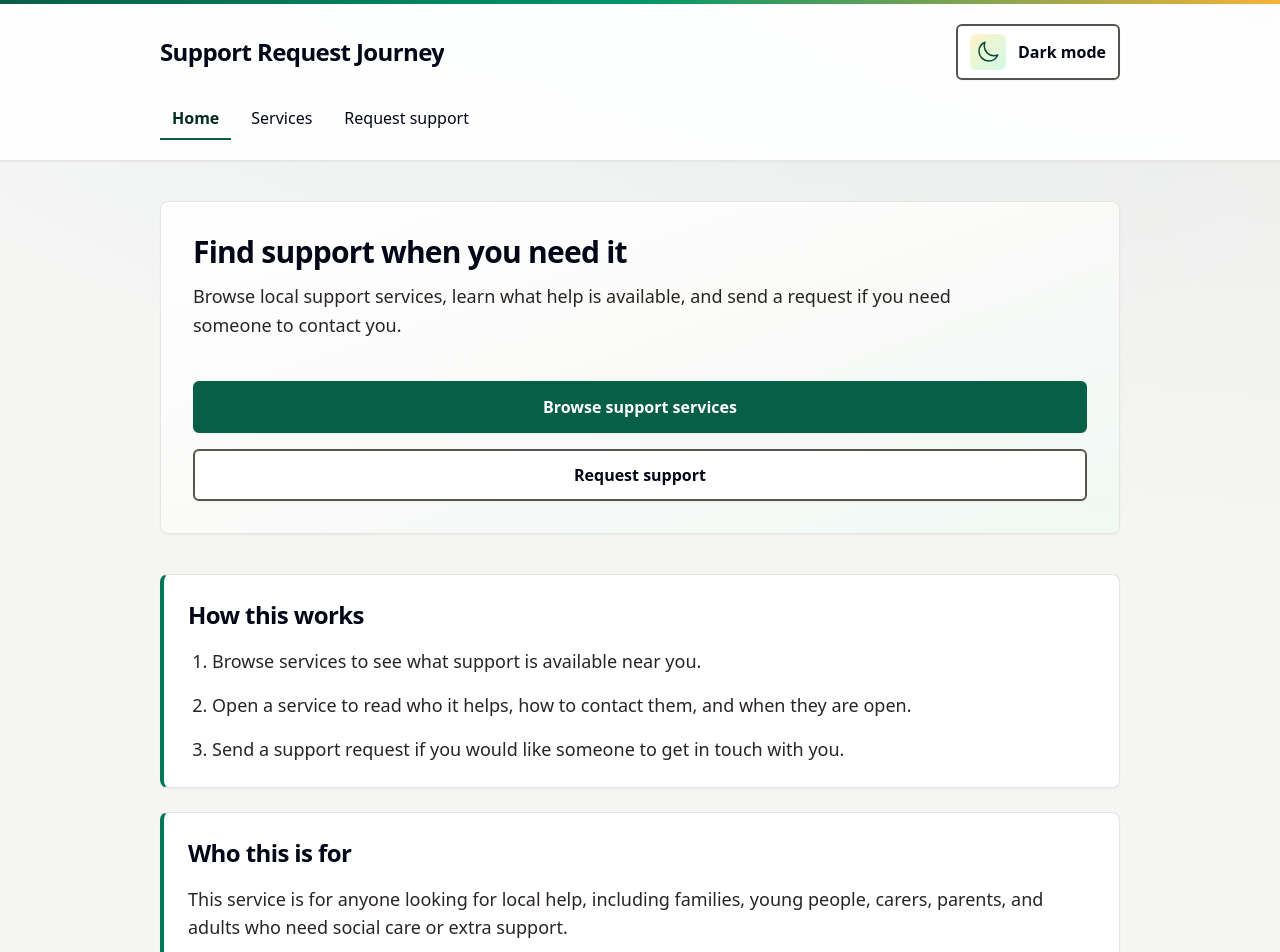
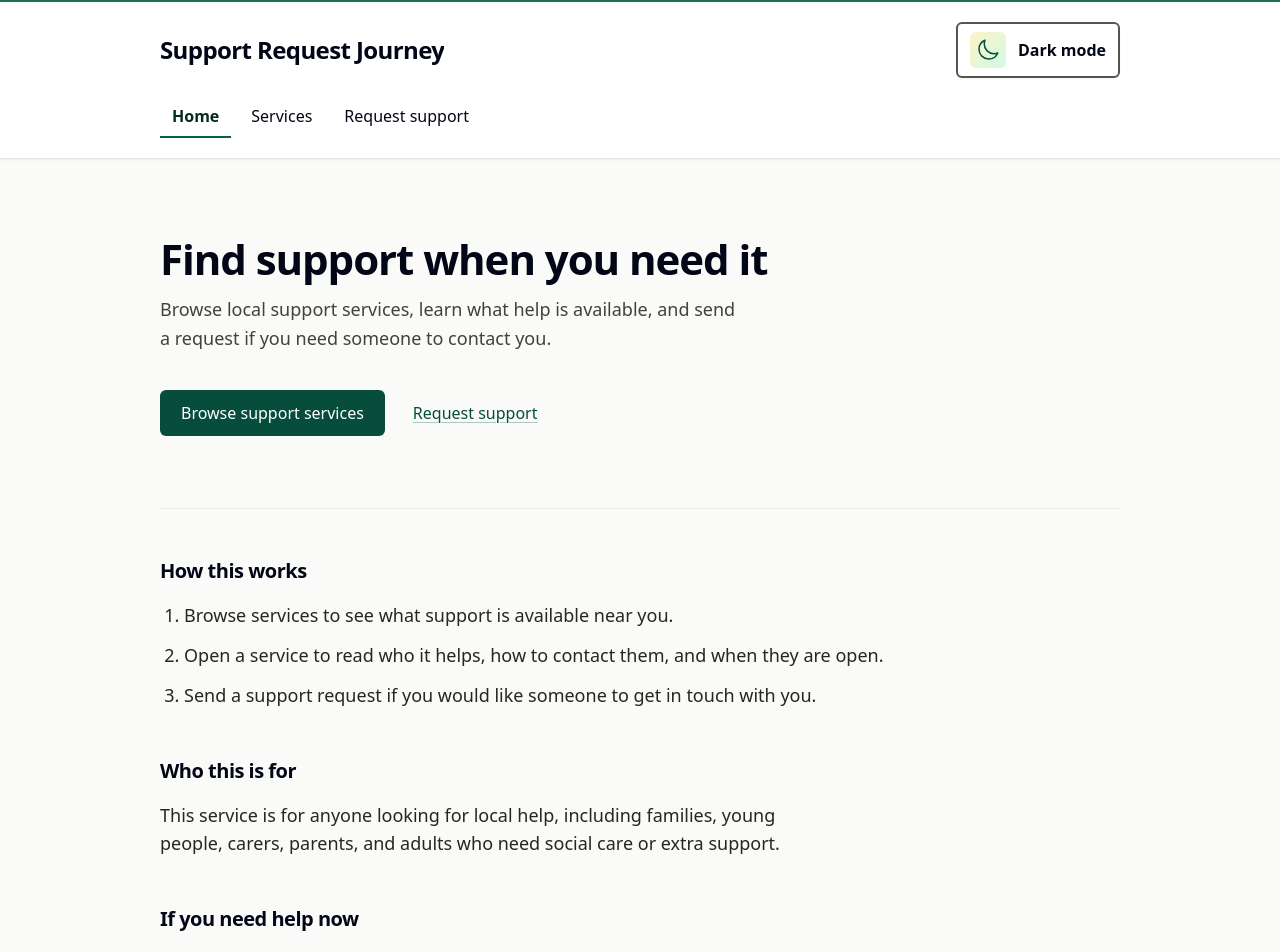
Before and after one commit to barbimt/support-request-journey, a Nuxt app: page / in a window 1280 px wide. Shown: the top 952 px of the page. Built offline with nearby package versions, Linux system fonts and the light colour scheme.

Commit message:
Refine home page layout with a lighter editorial style.
Replace the boxed hero and full-width CTAs with open typography, compact and ghost buttons, and divider-based sections; stabilize the journey e2e test against async data and form hydration.

```diff
--- a/assets/css/main.css
+++ b/assets/css/main.css
@@ -8,16 +8,7 @@
   }
 
   body {
-    @apply bg-stone-100 text-base leading-relaxed text-slate-950 antialiased dark:bg-slate-950 dark:text-slate-50;
-    background-image:
-      radial-gradient(ellipse 80% 50% at 50% -20%, rgb(16 185 129 / 0.08), transparent),
-      radial-gradient(ellipse 60% 40% at 100% 0%, rgb(120 113 108 / 0.06), transparent);
-  }
-
-  .dark body {
-    background-image:
-      radial-gradient(ellipse 80% 50% at 50% -20%, rgb(16 185 129 / 0.12), transparent),
-      radial-gradient(ellipse 60% 40% at 100% 0%, rgb(51 65 85 / 0.4), transparent);
+    @apply bg-stone-50 text-base leading-relaxed text-slate-950 antialiased dark:bg-slate-950 dark:text-slate-50;
   }
 }
 
@@ -37,15 +28,27 @@
   }
 
   .btn {
-    @apply inline-flex min-h-11 w-full items-center justify-center gap-2 rounded-md border-2 border-transparent px-6 py-3 text-base font-semibold leading-normal transition-[color,background-color,border-color,transform] duration-200 motion-reduce:transition-none focus-visible:outline focus-visible:outline-4 focus-visible:outline-offset-2 focus-visible:outline-amber-400 disabled:cursor-not-allowed disabled:opacity-60 dark:focus-visible:outline-amber-300 sm:w-auto;
+    @apply inline-flex min-h-11 w-auto items-center justify-center gap-2 rounded-md border border-transparent px-5 py-2.5 text-base font-medium leading-normal transition-colors duration-200 motion-reduce:transition-none focus-visible:outline focus-visible:outline-4 focus-visible:outline-offset-2 focus-visible:outline-amber-400 disabled:cursor-not-allowed disabled:opacity-60 dark:focus-visible:outline-amber-300;
+  }
+
+  .btn-block {
+    @apply w-full sm:w-auto;
+  }
+
+  .btn-compact {
+    @apply min-h-10 px-4 py-2 text-sm;
   }
 
   .btn-primary {
-    @apply btn border-emerald-800 bg-emerald-800 text-white shadow-sm hover:-translate-y-px hover:border-emerald-700 hover:bg-emerald-700 hover:shadow motion-reduce:hover:translate-y-0 dark:border-emerald-600 dark:bg-emerald-700 dark:shadow-emerald-950/30 dark:hover:border-emerald-500 dark:hover:bg-emerald-600;
+    @apply btn border-emerald-900/90 bg-emerald-900 text-white hover:border-emerald-800 hover:bg-emerald-800 dark:border-emerald-600 dark:bg-emerald-700 dark:hover:border-emerald-500 dark:hover:bg-emerald-600;
   }
 
   .btn-secondary {
-    @apply btn border-stone-600 bg-white text-slate-950 shadow-sm hover:-translate-y-px hover:bg-stone-50 hover:shadow motion-reduce:hover:translate-y-0 dark:border-slate-400 dark:bg-slate-900 dark:text-slate-50 dark:shadow-slate-950/50 dark:hover:bg-slate-800;
+    @apply btn border-stone-300 bg-white text-slate-950 hover:border-stone-400 hover:bg-stone-50 dark:border-slate-600 dark:bg-slate-900 dark:text-slate-50 dark:hover:border-slate-500 dark:hover:bg-slate-800;
+  }
+
+  .btn-ghost {
+    @apply inline-flex min-h-10 w-auto items-center gap-1.5 rounded-md border-0 bg-transparent px-2 py-2 text-base font-medium text-emerald-900 underline decoration-emerald-900/30 decoration-1 underline-offset-[0.2em] transition-colors duration-200 hover:bg-emerald-50/70 hover:text-emerald-800 hover:decoration-emerald-800 focus-visible:outline focus-visible:outline-4 focus-visible:outline-offset-2 focus-visible:outline-amber-400 motion-reduce:transition-none dark:text-emerald-300 dark:decoration-emerald-400/40 dark:hover:bg-emerald-950/50 dark:hover:text-emerald-200 dark:hover:decoration-emerald-300 dark:focus-visible:outline-amber-300;
   }
 
   .theme-toggle {
@@ -76,6 +79,34 @@
     @apply rounded-lg border border-stone-200 bg-gradient-to-br from-white via-stone-50 to-emerald-50/50 p-6 shadow-sm sm:p-8 dark:border-slate-700 dark:from-slate-900 dark:via-slate-900 dark:to-emerald-950/40 dark:shadow-slate-950/50;
   }
 
+  .hero {
+    @apply pt-6 pb-2 sm:pt-10 sm:pb-4;
+  }
+
+  .hero-title {
+    @apply max-w-2xl text-3xl font-semibold leading-[1.12] tracking-tight text-slate-950 dark:text-slate-50 sm:text-4xl lg:text-[2.625rem];
+  }
+
+  .hero .page-intro {
+    @apply mt-4 max-w-xl text-lg leading-relaxed text-stone-700 dark:text-slate-400;
+  }
+
+  .hero-actions {
+    @apply mt-8 flex flex-wrap items-center gap-x-5 gap-y-3 sm:mt-9;
+  }
+
+  .home-sections {
+    @apply mt-12 space-y-10 border-t border-stone-200/80 pt-10 sm:mt-14 sm:space-y-12 sm:pt-12 dark:border-slate-800;
+  }
+
+  .home-sections .section-heading {
+    @apply text-lg font-semibold sm:text-xl;
+  }
+
+  .home-sections > section {
+    @apply mt-0 border-t-0 pt-0;
+  }
+
   .info-panel {
     @apply rounded-lg border border-stone-200 border-l-4 border-l-emerald-700 bg-white p-5 shadow-sm sm:p-6 dark:border-slate-700 dark:border-l-emerald-500 dark:bg-slate-900 dark:shadow-slate-950/40;
   }
@@ -85,7 +116,7 @@
   }
 
   .site-header-accent {
-    @apply h-1 bg-gradient-to-r from-emerald-800 via-emerald-600 to-amber-500/80 dark:from-emerald-500 dark:via-emerald-400 dark:to-amber-400/70;
+    @apply h-0.5 bg-emerald-800/90 dark:bg-emerald-500/80;
   }
 
   .site-footer {
--- a/components/atoms/AppButton.vue
+++ b/components/atoms/AppButton.vue
@@ -18,12 +18,24 @@ import type { AppButtonProps } from '~/interfaces/components/atoms/AppButtonProp
 
 const props = withDefaults(defineProps<AppButtonProps>(), {
   variant: 'primary',
+  size: 'default',
+  block: false,
   type: 'button',
   disabled: false,
   ariaBusy: false,
 })
 
-const variantClass = computed((): string =>
-  props.variant === 'secondary' ? 'btn-secondary' : 'btn-primary',
-)
+const variantClass = computed((): string => {
+  const classes = [
+    props.variant === 'secondary'
+      ? 'btn-secondary'
+      : props.variant === 'ghost'
+        ? 'btn-ghost'
+        : 'btn-primary',
+    props.size === 'compact' ? 'btn-compact' : '',
+    props.block ? 'btn-block' : '',
+  ]
+
+  return classes.filter(Boolean).join(' ')
+})
 </script>
--- a/interfaces/components/atoms/AppButtonProps.ts
+++ b/interfaces/components/atoms/AppButtonProps.ts
@@ -1,10 +1,14 @@
-export type ButtonVariant = 'primary' | 'secondary'
+export type ButtonVariant = 'primary' | 'secondary' | 'ghost'
 
 export type ButtonType = 'button' | 'submit' | 'reset'
+
+export type ButtonSize = 'default' | 'compact'
 
 export interface AppButtonProps {
   to?: string
   variant?: ButtonVariant
+  size?: ButtonSize
+  block?: boolean
   type?: ButtonType
   disabled?: boolean
   ariaBusy?: boolean
--- a/pages/index.vue
+++ b/pages/index.vue
@@ -1,41 +1,40 @@
 <template>
   <AppContainer>
-    <div class="hero-panel">
     <PageHeader
-        tag="section"
+      tag="header"
       heading-id="home-heading"
       title="Find support when you need it"
-        section-class="mb-0"
+      section-class="hero mb-0"
+      title-class="hero-title"
       intro="Browse local support services, learn what help is available, and send a request if you need someone to contact you."
     >
-        <div class="mt-8 flex flex-col gap-4 sm:mt-10">
-          <AppButton to="/services" variant="primary">
+      <div class="hero-actions">
+        <AppButton to="/services" variant="primary" size="compact">
           Browse support services
         </AppButton>
-          <AppButton to="/request-support" variant="secondary">
+        <AppButton to="/request-support" variant="ghost">
           Request support
         </AppButton>
       </div>
     </PageHeader>
-    </div>
 
-    <div class="mt-8 space-y-6 sm:mt-10">
-      <ContentSection title="How this works" heading-id="how-it-works-heading" panel>
-        <ol class="body-text list-decimal space-y-4 pl-6">
+    <div class="home-sections">
+      <ContentSection title="How this works" heading-id="how-it-works-heading">
+        <ol class="body-text list-decimal space-y-3 pl-5 sm:pl-6">
           <li>Browse services to see what support is available near you.</li>
           <li>Open a service to read who it helps, how to contact them, and when they are open.</li>
           <li>Send a support request if you would like someone to get in touch with you.</li>
         </ol>
       </ContentSection>
 
-      <ContentSection title="Who this is for" heading-id="who-heading" panel>
-        <p class="body-text">
+      <ContentSection title="Who this is for" heading-id="who-heading">
+        <p class="body-text max-w-2xl">
           This service is for anyone looking for local help, including families, young people, carers, parents, and adults who need social care or extra support.
         </p>
       </ContentSection>
 
-      <ContentSection title="If you need help now" heading-id="urgent-heading" panel>
-        <p class="body-text">
+      <ContentSection title="If you need help now" heading-id="urgent-heading">
+        <p class="body-text max-w-2xl">
           If you or someone else is in immediate danger, call 999. For urgent mental health support, contact NHS 111 or your local crisis service.
         </p>
       </ContentSection>
--- a/pages/manage/services.vue
+++ b/pages/manage/services.vue
@@ -185,6 +185,7 @@
         <AppButton
           type="submit"
           variant="primary"
+          block
           :disabled="isSubmitting"
           :aria-busy="isSubmitting"
         >
--- a/pages/request-support.vue
+++ b/pages/request-support.vue
@@ -181,6 +181,7 @@
         <AppButton
           type="submit"
           variant="primary"
+          block
           :disabled="isSubmitting"
           :aria-busy="isSubmitting"
         >
```
Also changed, not shown: 1 other file (tests, documents, lock files or other folders). Lines whose indentation alone changed are shown as unchanged.
